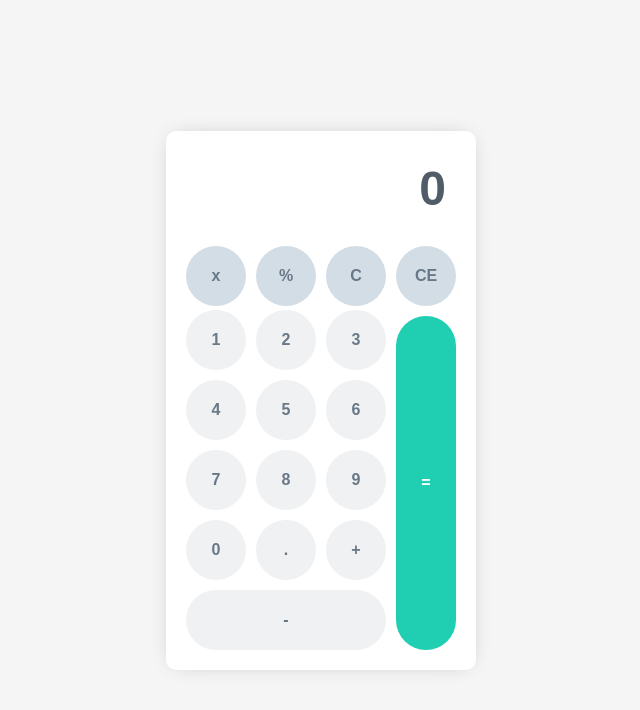
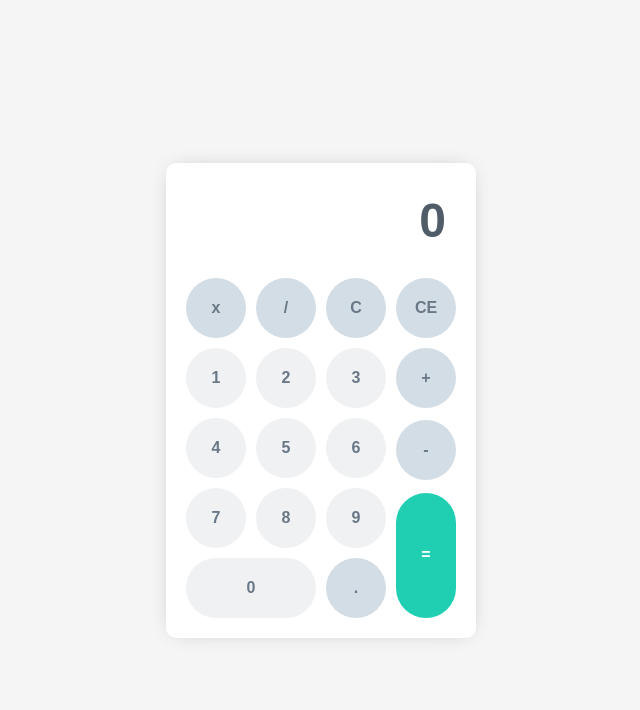
Before and after one commit to diegofrr/dio-challenges, a React (Create React App) app in the folder 01-calculator/: page / in a window 1280 px wide. Shown: the top 710 px of the page, without its empty margins (319-959 px from the left). Built offline with nearby package versions, Linux system fonts and the light colour scheme; a web font is replaced by a local one.

Commit message:
feat: update calculator component

```diff
--- a/01-calculator/src/components/Calculator/calculator.module.css
+++ b/01-calculator/src/components/Calculator/calculator.module.css
@@ -18,17 +18,13 @@
 
     display: flex;
     flex-direction: column;
-    gap: 4px;
+    gap: 10px;
 }
 
 .header-buttons {
     display: flex;
     flex-direction: row;
     gap: 10px;
-
-    & Button {
-        background-color: var(--button-header-bg);
-    }
 }
 
 .digit-buttons {
@@ -40,26 +36,25 @@
     @media (max-width: 480px) {
         max-width: 140px;
     }
-
-    & :last-child {
-        min-width: 100%;
-    }
 }
 
-.submit-button {
+.side-buttons {
     position: absolute;
     right: 0;
     top: 70px;
     height: calc(100% - 70px);
 
-    @media (max-width: 480px) {
-        top: 50px;
-        height: calc(100% - 50px);
+    display: grid;
+    grid-template-columns: 1fr;
+    grid-template-rows: repeat(2, 1fr) 2fr;
+    grid-row-gap: 10px;
+
+    & :last-child {
+        min-height: 100%;
     }
 
-    & Button {
-        min-height: 100%;
-        background-color: var(--button-submit-bg);
-        color: #FFF;
+    @media (max-width: 480px) {
+        height: calc(100% - 50px);
+        top: 50px;
     }
 }
--- a/01-calculator/src/components/Calculator/index.jsx
+++ b/01-calculator/src/components/Calculator/index.jsx
@@ -4,30 +4,53 @@ import { Button } from '../Button';
 import { Display } from '../Display';
 import { useState } from 'react';
 
+const OPERATIONS = ['+', '-', '/', 'x']
+
 export const Calculator = () => {
     const [result, setResult] = useState(0);
+    const [submitted, setSubmitted] = useState(false);
 
-    const addLabel = (label) => {
-        setResult(result === 0 ? label : result + label);
+    const addLabel = label => {
+        if (!result.length && (isOperation(label) || isComma(label))) return;
+        else if (isOperation(label) && lastIsOperation()) {
+            return setResult(result.slice(0, -1) + label)
+        }
+
+        if (submitted) clear(label);
+        else setResult(result === 0 ? label : result + label);
     }
 
     const handleSubmit = () => {
         // eslint-disable-next-line no-eval
         setResult(eval(formatResult(result)));
+        setSubmitted(true);
     }
 
-    const clear = () => {
-        setResult(0);
+    const clear = (initValue) => {
+        setResult(initValue | 0);
+        setSubmitted(false);
     }
 
     const erase = () => {
         const _result = `${result}`.substring(0, result.length - 1);
         if (!_result.length) clear();
-        else setResult(_result)
+        else setResult(_result);
     }
 
-    const formatResult = (result) => {
+    const isOperation = label => {
+        return OPERATIONS.includes(label);
+    }
+
+    const lastIsOperation = () => {
+        return isOperation(result[result.length - 1]);
+    }
+
+    const formatResult = result => {
         return result.toString().replace('x', '*').replace('%', '*')
+    }
+
+    const isComma = label => {
+        return label === '.';
     }
 
     return (
@@ -37,10 +60,10 @@ export const Calculator = () => {
                 <div className={styles['buttons-container']}>
 
                     <div className={styles['header-buttons']}>
-                        <Button onclick={addLabel} label='x' />
-                        <Button onclick={addLabel} label='%' />
-                        <Button onclick={clear} label='C' />
-                        <Button onclick={erase} label='CE' />
+                        <Button hl onclick={addLabel} label='x' />
+                        <Button hl onclick={addLabel} label='/' />
+                        <Button hl onclick={clear} label='C' />
+                        <Button hl onclick={erase} label='CE' />
                     </div>
 
                     <div className={styles['digit-buttons']}>
@@ -53,15 +76,16 @@ export const Calculator = () => {
                         <Button onclick={addLabel} label='7' />
                         <Button onclick={addLabel} label='8' />
                         <Button onclick={addLabel} label='9' />
-                        <Button onclick={addLabel} label='0' />
-                        <Button onclick={addLabel} label='.' />
-                        <Button onclick={addLabel} label='+' />
-                        <Button onclick={addLabel} label='-' />
+                        <Button zero onclick={addLabel} label='0' />
+                        <Button hl onclick={addLabel} label='.' />
                     </div>
 
-                    <div className={styles['submit-button']}>
-                        <Button onclick={handleSubmit} label='=' />
+                    <div className={styles['side-buttons']}>
+                        <Button hl onclick={addLabel} label='+' />
+                        <Button hl onclick={addLabel} label='-' />
+                        <Button isSubmit onclick={handleSubmit} label='=' />
                     </div>
+
                 </div>
             </div>
         </div>
```
